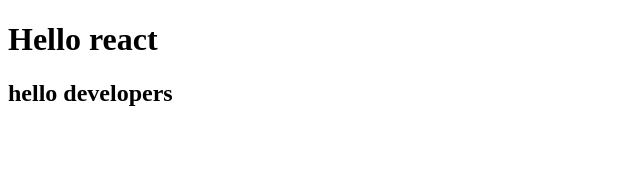
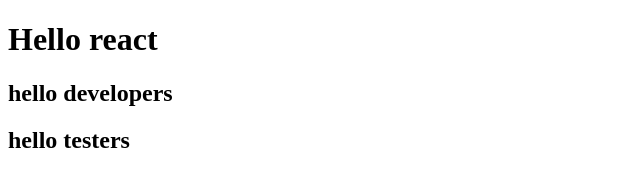
Before and after one commit to bharathDatti/merge-git, a plain HTML site: page index.html in a window 1280 px wide. Shown: the whole page, without its empty margins (0-640 px from the left). Drawn offline with Linux system fonts and the light colour scheme.

Commit message:
anil commit

```diff
--- a/index.html
+++ b/index.html
@@ -8,5 +8,6 @@
 <body>
     <h1> Hello react</h1>
     <h2> hello developers</h2>
+    <h2>hello testers</h2>
 </body>
 </html>
```
